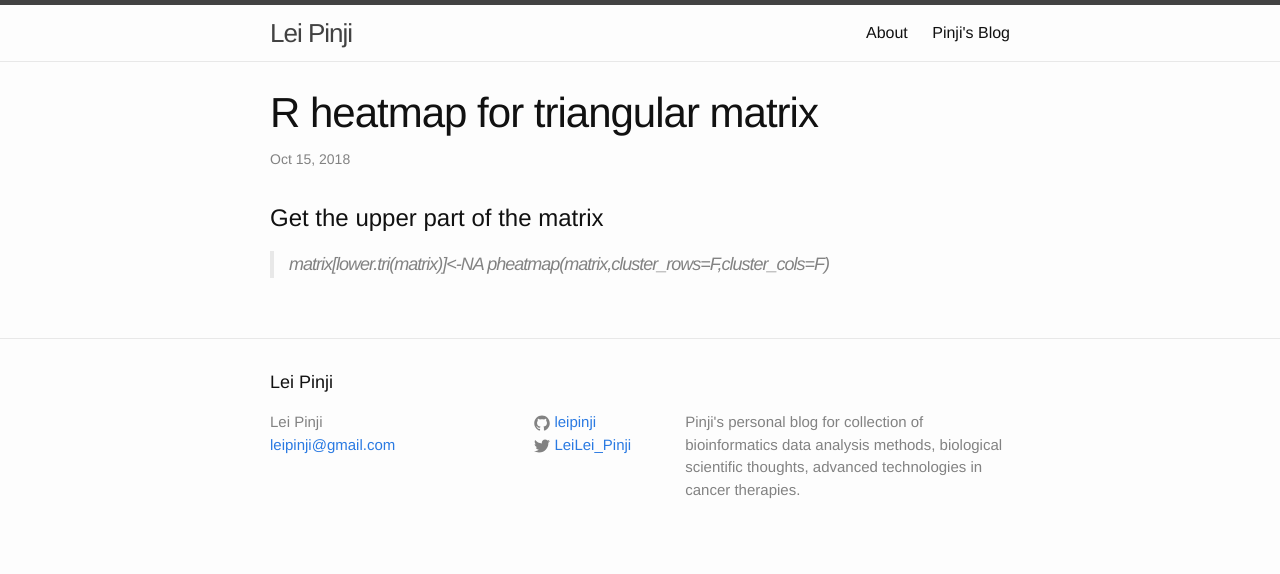
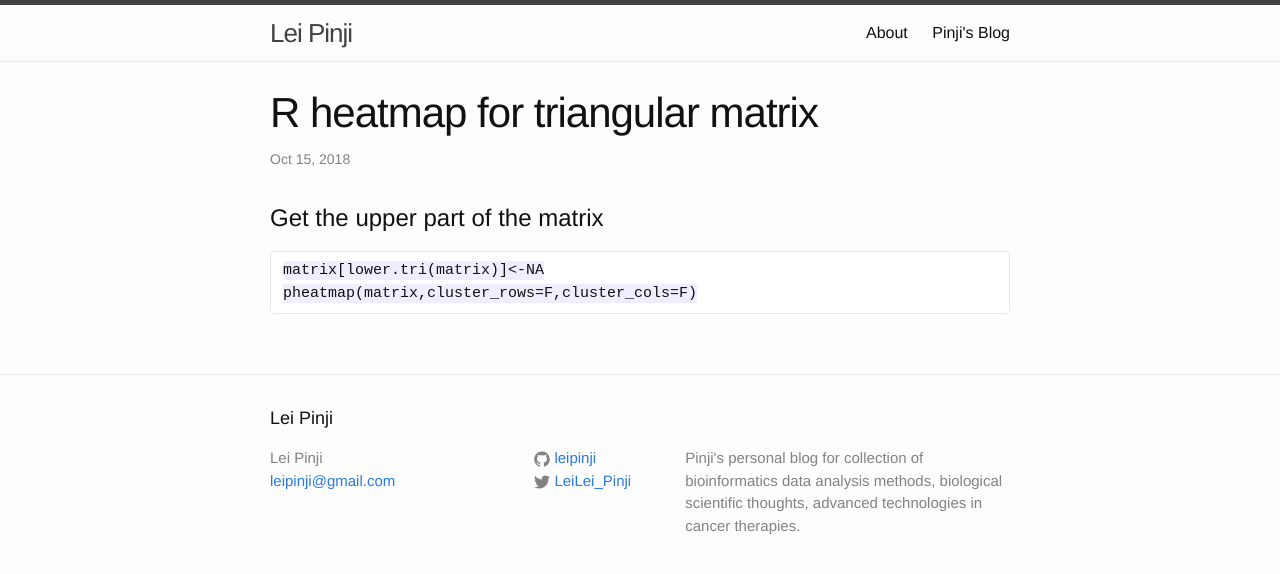
Before and after one commit to leipinji/leipinji.github.io, a Jekyll site: the page built from _posts/2018-10-15-R-heatmap-for-triangular-matrix.md, in a window 1280 px wide. Shown: the top 574 px of the page. Built offline with Jekyll 4.4.1, drawn with Linux system fonts in a browser that asks for light colours.

````diff
--- a/_posts/2018-10-15-R-heatmap-for-triangular-matrix.md
+++ b/_posts/2018-10-15-R-heatmap-for-triangular-matrix.md
@@ -5,5 +5,7 @@ title: R heatmap for triangular matrix
 
 # Get the upper part of the matrix
 
-> matrix[lower.tri(matrix)]<-NA
-> pheatmap(matrix,cluster_rows=F,cluster_cols=F)
+```
+matrix[lower.tri(matrix)]<-NA
+pheatmap(matrix,cluster_rows=F,cluster_cols=F)
+```
````
